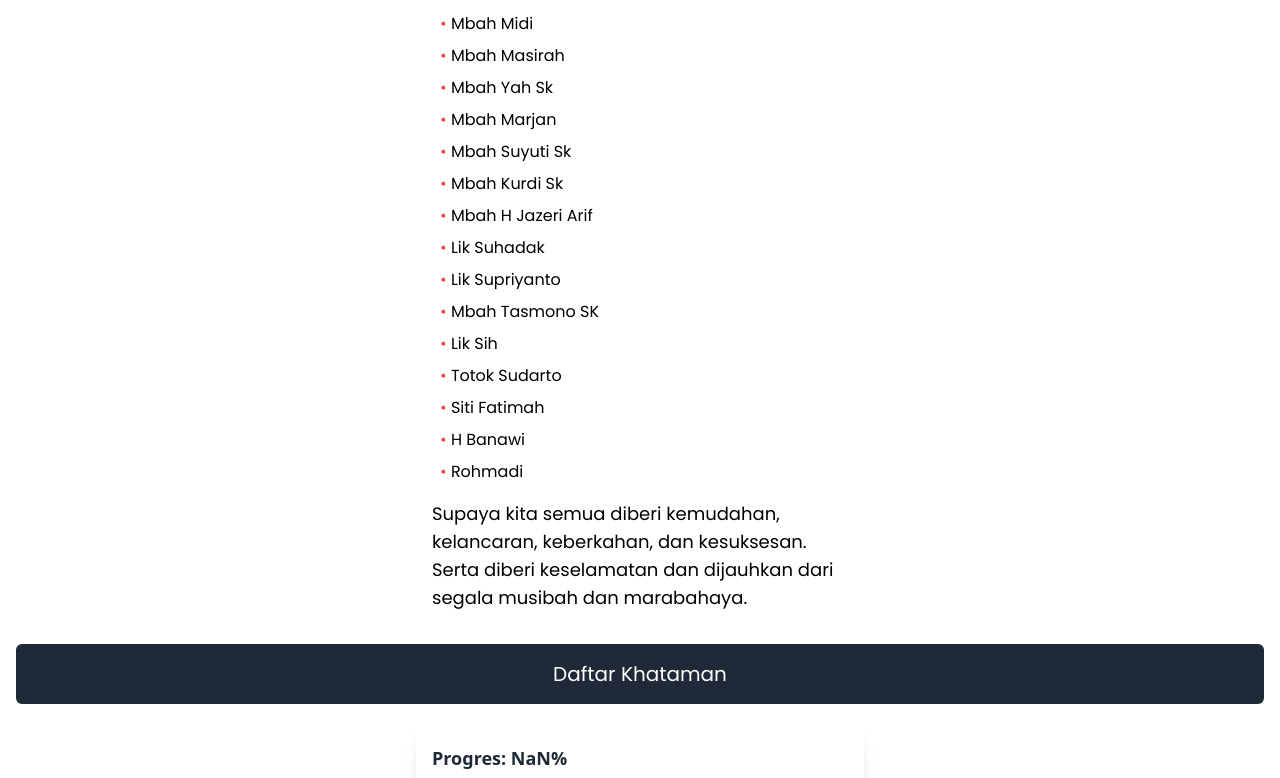
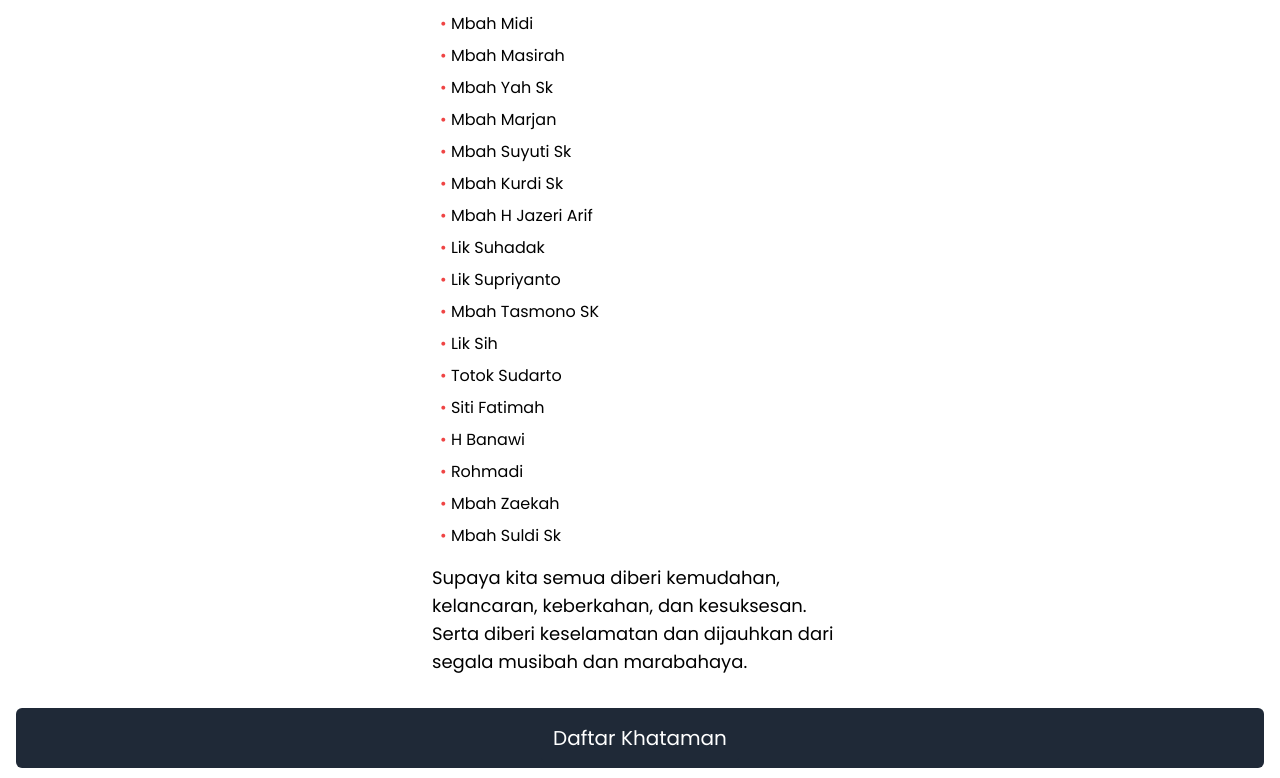
Before and after one commit to Wahdannajmil/MyQuran-App, a React (Vite) app: page / in a window 1280 px wide. Shown: the part 612-1390 px from the top of the page. Built offline with nearby package versions, Linux system fonts and the light colour scheme; no server answers.

Commit message:
add list

```diff
--- a/src/components/KhatamanIntention.jsx
+++ b/src/components/KhatamanIntention.jsx
@@ -36,7 +36,9 @@ const KhatamanIntentions = () => {
           "Totok Sudarto",
           "Siti Fatimah",
           "H Banawi",
-          "Rohmadi"
+          "Rohmadi",
+          "Mbah Zaekah",
+          "Mbah Suldi Sk"
         ].map((item, index) => (
           <li key={index} className="mb-2">
             <span className="text-red-500">&#8226;</span> {item}
```
